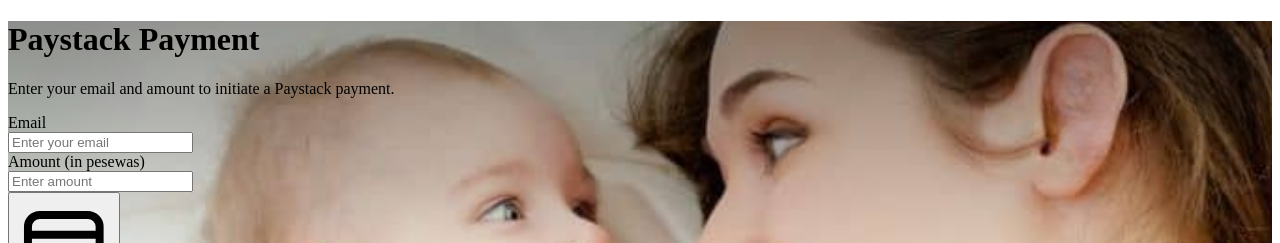
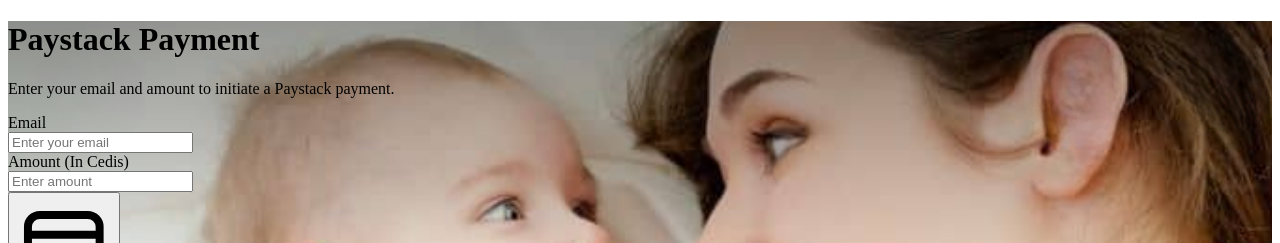
Before and after one commit to AdikaNathaniel/AwopaWeb, a React (Create React App) app: page /paystack-init in a window 1280 px wide. Shown: the top 243 px of the page. Built offline with nearby package versions, Linux system fonts and the light colour scheme.

Commit message:
backend connect

```diff
--- a/src/components/paystack-home.jsx
+++ b/src/components/paystack-home.jsx
@@ -61,7 +61,7 @@ const PaystackInitiatePage = () => {
         backgroundAttachment: 'fixed',
       }}
     >
-      <div className="bg-black bg-opacity-60 min-h-screen">
+      <div className="min-h-screen">
         <div className="container mx-auto px-4 py-8">
           <motion.div
             initial={{ y: -50, opacity: 0 }}
@@ -103,7 +103,7 @@ const PaystackInitiatePage = () => {
 
               <div>
                 <label htmlFor="amount" className="block text-sm font-medium text-gray-700 mb-1">
-                  Amount (in pesewas)
+                  Amount (In Cedis)
                 </label>
                 <motion.div whileHover={{ scale: 1.01 }}>
                   <input
```
Also changed, not shown: src/assets/PaystackPayment.PNG.
